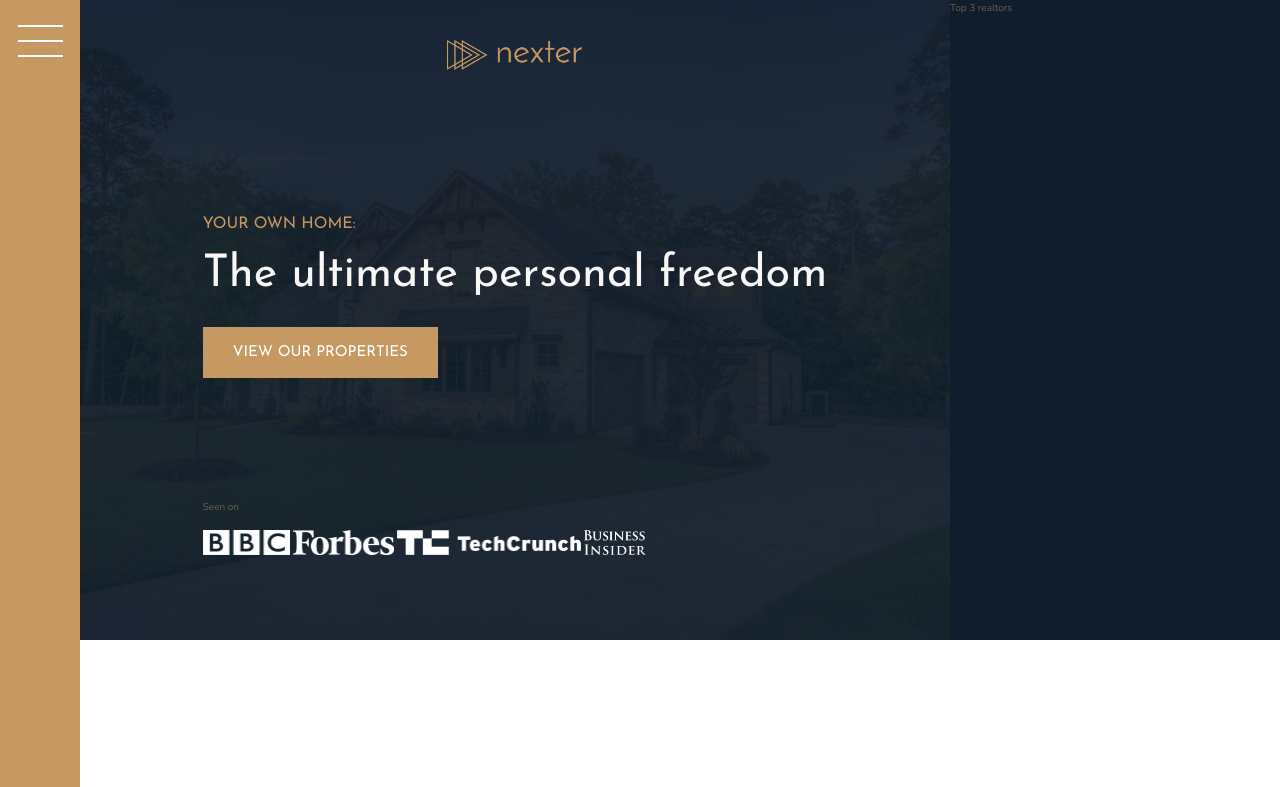
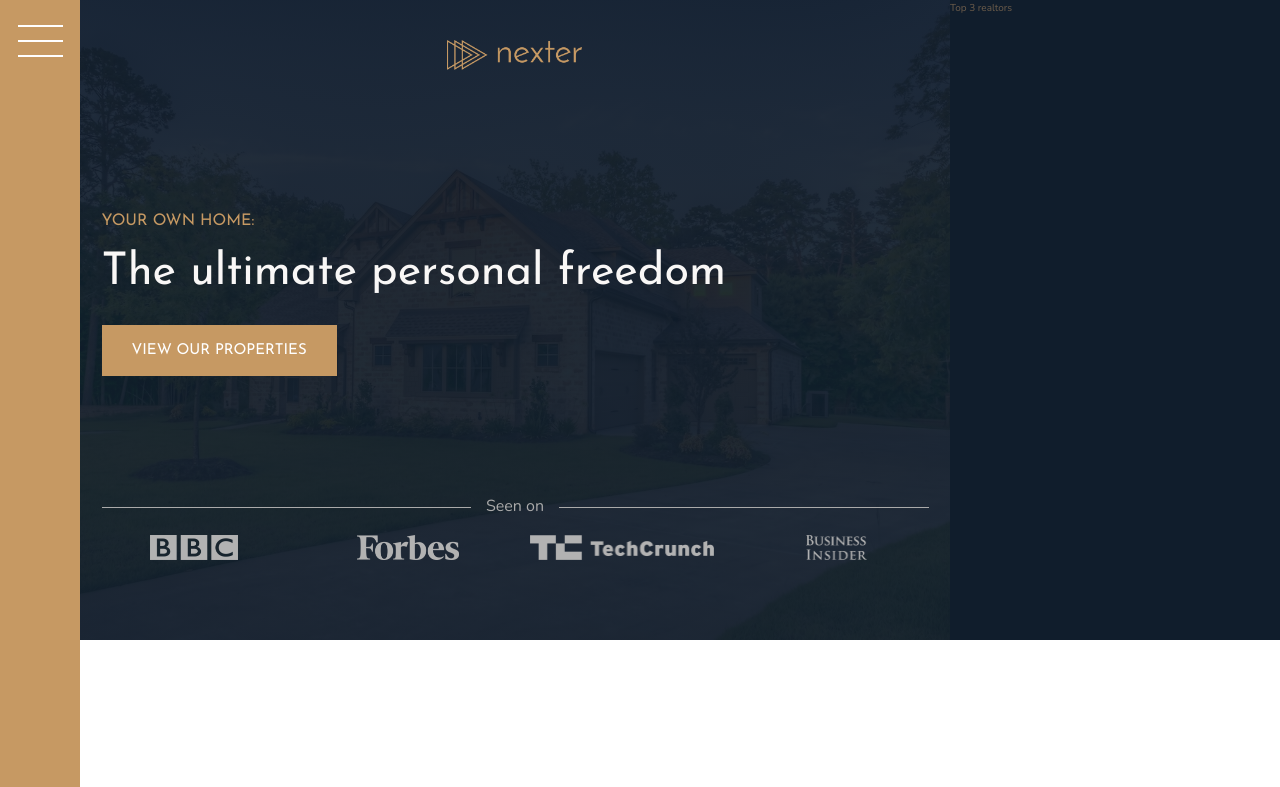
Before and after one commit to flast1k/nexter, a website: page index.html in a window 1280 px wide. Shown: the top 787 px of the page. Drawn offline with nearby package versions, Linux system fonts and the light colour scheme; files that its build step writes are made by us from their sources.

Commit message:
header part 2

```diff
--- a/sass/_header.scss
+++ b/sass/_header.scss
@@ -23,13 +23,32 @@
   }
 
   &__seenon-text {
+    display: grid;
+    grid-template-columns: 1fr max-content 1fr;
+    grid-column-gap: 1.5rem;
+    align-items: center;
 
+    font-size: 1.6rem;
+    color: $color-grey-light-2;
+
+    &::before,
+    &::after {
+      content: "";
+      height: 1px;
+      display: block;
+      background-color: currentColor;
+    }
   }
 
   &__seenon-logos {
+    display: grid;
+    grid-template-columns: repeat(4, 1fr);
+    grid-column-gap: 3rem;
+    justify-items: center;
 
     img {
       height: 2.5rem;
+      filter: brightness(70%);
     }
   }
 }
```
Also changed, not shown: index.html (+1 -3 lines).
